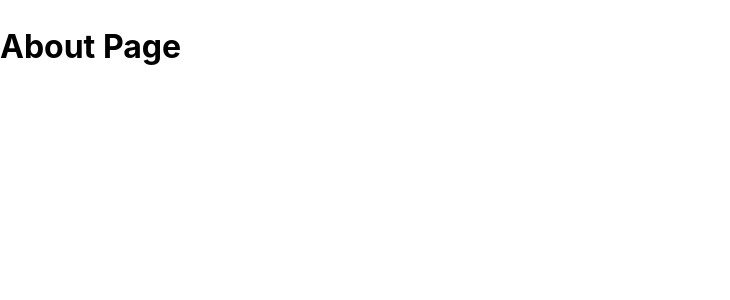
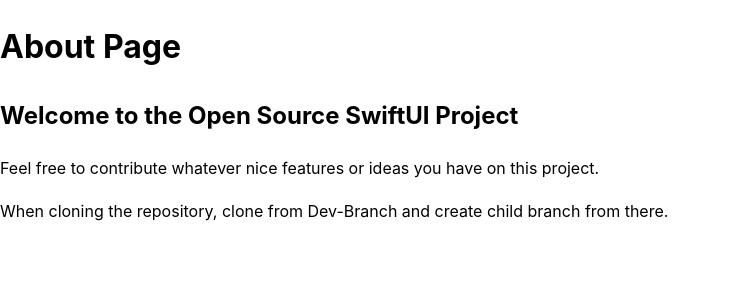
Before and after one commit to IbrahimUsmani118/SwiftUI-OpenSource, a Next.js app: page /AboutPage in a window 1280 px wide. Shown: the top 300 px of the page, without its empty margins (0-730 px from the left). Built offline with nearby package versions, Linux system fonts and the light colour scheme.

Commit message:
Update About Page with some details

```diff
--- a/pages/AboutPage.js
+++ b/pages/AboutPage.js
@@ -4,7 +4,9 @@
   return (
     <div>
       <h1>About Page</h1>
-      {/* Your about page content goes here */}
+      <h2>Welcome to the Open Source SwiftUI Project</h2>
+      <p>Feel free to contribute whatever nice features or ideas you have on this project.</p>
+      <p>When cloning the repository, clone from Dev-Branch and create child branch from there.</p>
     </div>
   );
 };
```
